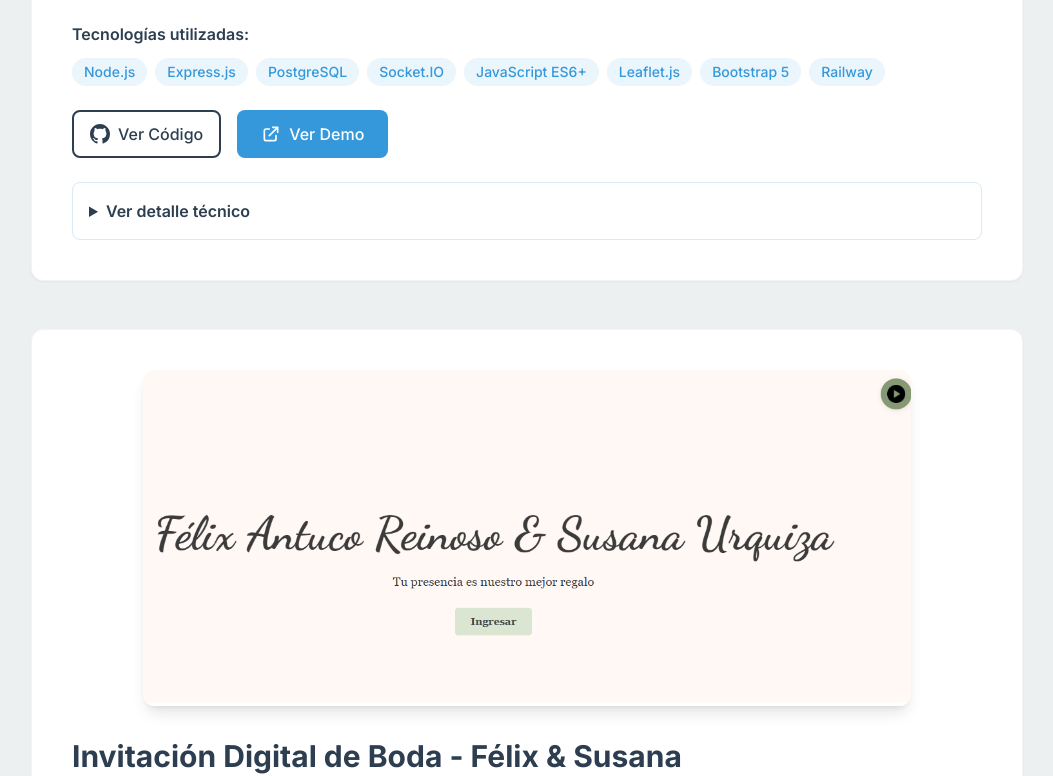
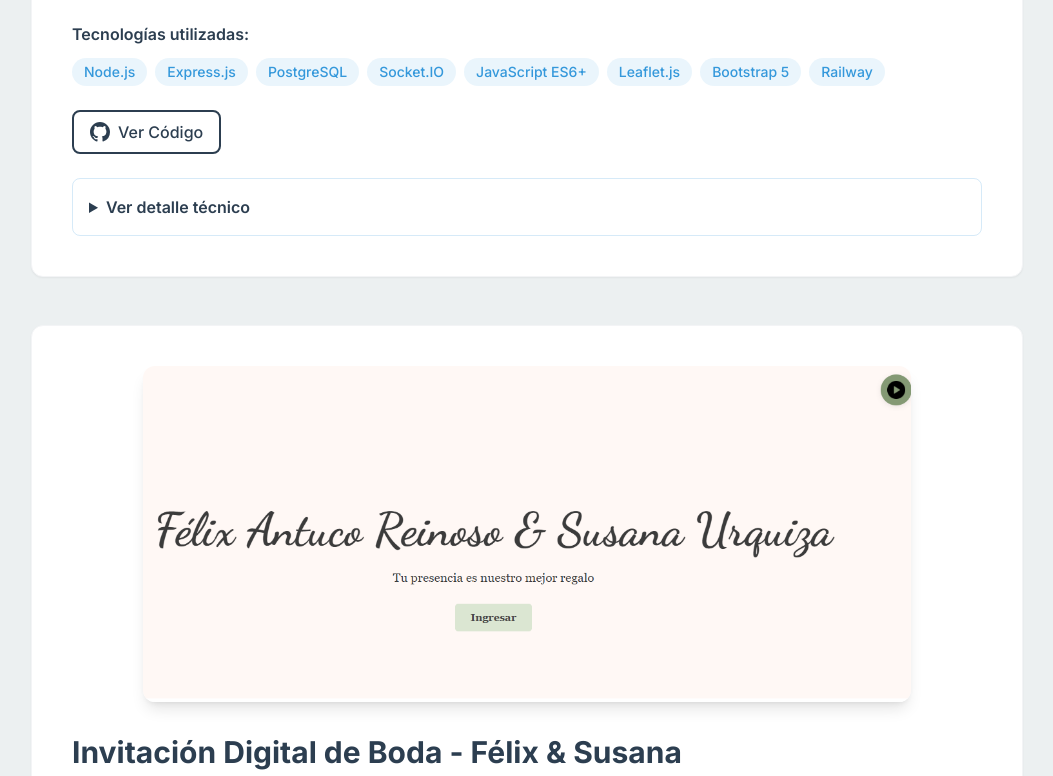
Before and after one commit to Fedecaff/Mi-Porfolio, a React (Vite) app: page / in a window 1280 px wide. Shown: the part 4805-5581 px from the top of the page, without its empty margins (113-1166 px from the left). Built offline with nearby package versions, Linux system fonts and the light colour scheme.

Commit message:
fix: quitar enlaces Ver demo de las tarjetas de proyectos

```diff
--- a/src/components/Projects.jsx
+++ b/src/components/Projects.jsx
@@ -71,7 +71,6 @@ const Projects = () => {
       description: "Sistema integral de gestión de emergencias en tiempo real para bomberos voluntarios. Una aplicación web completa que permite la coordinación de emergencias, geolocalización de operadores, gestión de puntos de interés y notificaciones en tiempo real para mejorar la respuesta ante emergencias.",
       technologies: ["Node.js", "Express.js", "PostgreSQL", "Socket.IO", "JavaScript ES6+", "Leaflet.js", "Bootstrap 5", "Railway"],
       githubUrl: "https://github.com/Fedecaff/mapa-emergencias",
-      liveUrl: "https://mapa-emergencias-git-main-federicos-projects-f9ae1da4.vercel.app/",
       imageUrl: "/imagen/captura pro bombero.png",
       features: [
         "Mapa interactivo con geolocalización cada 30s",
@@ -105,7 +104,6 @@ const Projects = () => {
       description: "Sitio web interactivo reutilizable para invitaciones digitales de boda, adaptado para nuevos novios y eventos. Desarrollado con HTML5, CSS3 y JavaScript vanilla, ofrece una experiencia elegante y personalizada con secciones dinámicas, cuenta regresiva y contenido multimedia.",
       technologies: ["HTML5", "CSS3", "JavaScript ES6+", "Google Fonts", "CSS Grid", "Flexbox", "Media Queries"],
       githubUrl: "https://github.com/Fedecaff/Boda",
-      liveUrl: "https://boda-antuco-susi.netlify.app/",
       imageUrl: "/imagen/captura pro boda.png",
       features: [
         "Diseño responsivo adaptable a todos los dispositivos",
@@ -193,17 +191,6 @@ const Projects = () => {
                         </svg>
                         GitHub
                       </a>
-                      <a
-                        href={project.liveUrl}
-                        target="_blank"
-                        rel="noopener noreferrer"
-                        className="bg-accent text-white px-4 py-2 rounded-lg font-medium hover:bg-accent/90 transition-colors flex items-center"
-                      >
-                        <svg className="w-5 h-5 mr-2" fill="none" stroke="currentColor" viewBox="0 0 24 24">
-                          <path strokeLinecap="round" strokeLinejoin="round" strokeWidth={2} d="M10 6H6a2 2 0 00-2 2v10a2 2 0 002 2h10a2 2 0 002-2v-4M14 4h6m0 0v6m0-6L10 14" />
-                        </svg>
-                        Ver Demo
-                      </a>
                     </div>
                   </div>
                 </div>
@@ -254,19 +241,6 @@ const Projects = () => {
                       </svg>
                       Ver Código
                     </a>
-                    {project.liveUrl && (
-                      <a
-                        href={project.liveUrl}
-                        target="_blank"
-                        rel="noopener noreferrer"
-                        className="btn-primary inline-flex items-center"
-                      >
-                        <svg className="w-5 h-5 mr-2" fill="none" stroke="currentColor" viewBox="0 0 24 24">
-                          <path strokeLinecap="round" strokeLinejoin="round" strokeWidth={2} d="M10 6H6a2 2 0 00-2 2v10a2 2 0 002 2h10a2 2 0 002-2v-4M14 4h6m0 0v6m0-6L10 14" />
-                        </svg>
-                        Ver Demo
-                      </a>
-                    )}
                   </div>
 
                   {/* Detalle técnico desplegable */}
```
